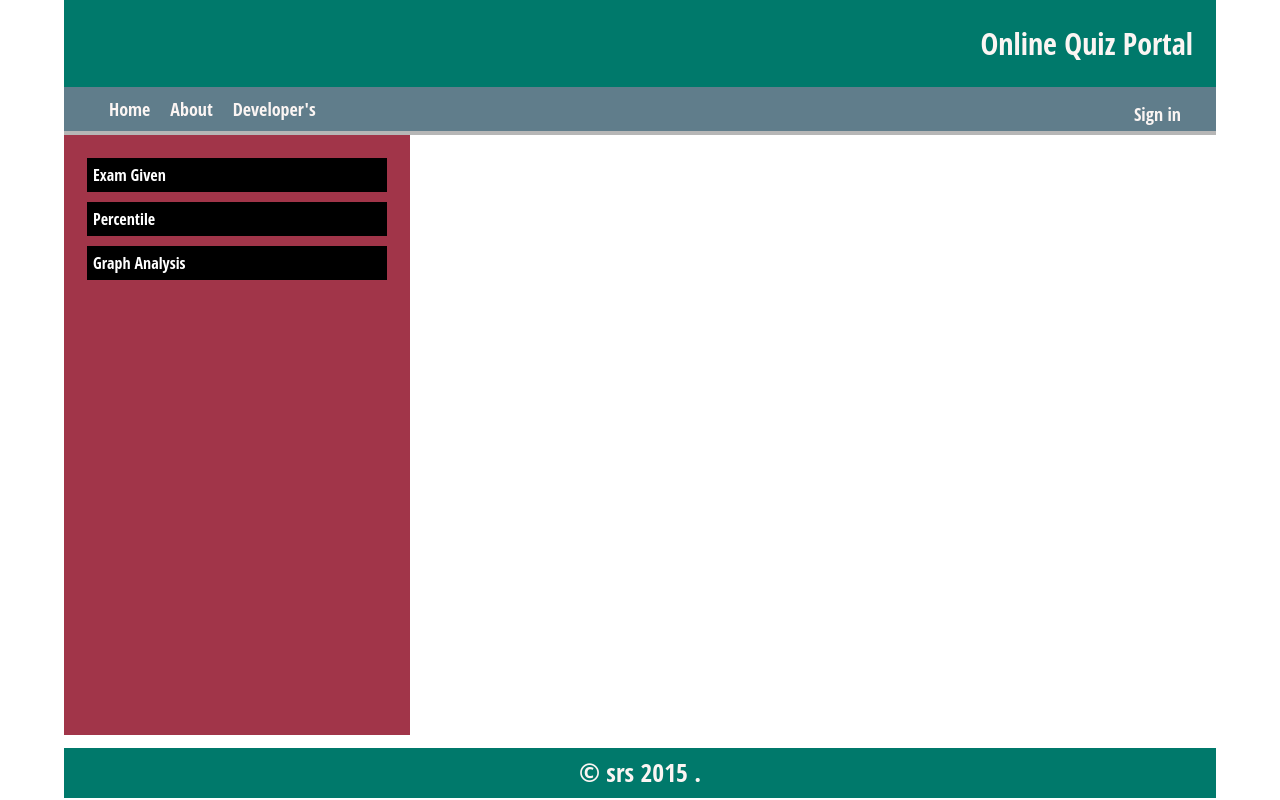
After one commit to rv1996/Online_quiz_portal, a PHP site: page /student_details.php in a window 1280 px wide. The commit adds this page. Run offline with PHP 8.4, Linux system fonts and the light colour scheme; some libraries are stand-ins or nearby versions.

Commit message:
basic of student details have made....

```diff
--- a/Page-heading.php
+++ b/Page-heading.php
@@ -1,2 +1,2 @@
-<div style="background:#00796B;color:#FBF5F3;width:100%;height:auto;font-size:45px;padding:1%;
-position:relative;font-family: 'Open Sans Condensed', arial, sans;"><center>Online Quiz Portal</center></div>
+<div style="background:#00796B;color:#FBF5F3;width:100%;height:auto;font-size:30px;padding:2%;
+text-align:right;padding-left:35px;min-width:400px;margin:auto;font-family: 'Open Sans Condensed', arial, sans;">Online Quiz Portal</div>
--- a/Student.php
+++ b/Student.php
@@ -120,7 +120,7 @@ include 'core.php';
 				<h2>Student Regitration Form</h2>
 				<?= $record_added;?>
 				<input class="f" type="text" name="student_number" placeholder="Student Number" ><?php echo $number_error.'<br>';?>
-				<input class="f" type="text" name="student_name" placeholder="Number"><?php echo $name_error.'<br>';?>
+				<input class="f" type="text" name="student_name" placeholder="Name"><?php echo $name_error.'<br>';?>
 				<input class="f" type="text"  name="student_year" placeholder="year"><?php echo $year_error.'<br>';?>
 				<input class="f" type="text" name="student_email" placeholder="Email"><?php echo $email_error.'<br>';?>
 				<input class="f" type="password" name="student_password" placeholder="Password"><?php echo $password_error.'<br>';?>
--- a/bottom-label.php
+++ b/bottom-label.php
@@ -1,3 +1,3 @@
 <div style="background:#00796B;width:90%;height:auto;
-font-size:2vw;padding:.6%;
+font-size:2vw;padding:.6%;min-width:400px;margin:auto;
 bottom:2px;position:fixed;color:#FBF5F3;font-family: 'Open Sans Condensed', arial, sans;"><center>&copy srs 2015 .</center></div>
--- /dev/null
+++ b/student_details.php
@@ -0,0 +1,78 @@
+<?php
+//student details form... regarding the exam which had been given by the individual student..
+
+include 'page-heading.php';
+include 'bottom-label.php';
+include 'navigation.php'
+
+?>
+
+<html>
+<head>
+	<link href="style.css" type="text/css" rel="stylesheet">
+	<script src = "javascript.js"></script>
+	<script src="https://ajax.googleapis.com/ajax/libs/jquery/1.11.3/jquery.min.js"></script>
+	<script>
+		$(document).ready(function(){
+
+			$("#exam").click(function(){
+				$("#slide-exam").slideToggle("slow");
+			})
+			$("#percent").click(function(){
+				$("#slide-percent").slideToggle("slow");
+			})
+			$("#graph").click(function(){
+				$("#slide-graph").slideToggle("slow");
+			})
+
+		});
+	</script>
+	<style>
+		nav{
+			background:#A13549;
+			color:white;
+			width:30%;
+			float:left;
+			height:75%;
+			padding:2%;
+		}
+		nav div:hover{
+			cursor:pointer;
+		}
+		nav div{
+			padding:4%;
+		}
+		nav div,nav span{
+			padding:2%;
+			display:block;
+			background:black;
+			margin-bottom:10px;
+		}
+		nav span{
+			font-size:large;
+			color:white;
+			display:none;
+			heigth:100px;
+		}
+
+
+	</style>
+
+</head>
+	<body>
+
+
+		<nav id="list">
+
+				<div id="exam">Exam Given</div>
+				<span id="slide-exam">Contain the details about the exam given </span>
+				<div id="percent">Percentile</div>
+				<span id="slide-percent">Contain the details about the percentage and high score</span>
+				<div id="graph">Graph Analysis</div>
+				<span id="slide-graph">Graphical analysis is shown here....</span>
+
+
+		</nav>
+	</body>
+
+</html>
--- a/style.css
+++ b/style.css
@@ -84,11 +127,12 @@
 		background:#607D8B;
 		font-size:large;
 
-		/*-webkit-transition: -webkit-transform 1s,background 1s;*/
+		-webkit-transition: ,background 1s;
 
 	}
+
 	#nav_side{
-		width:30%;
+		width:25%;
 		margin-right:10px;
 		margin-top:5px;
 		float:right;
@@ -98,6 +142,9 @@
 
 
 	#nav{
+		padding:5px;
+		margin:auto;
+		min-width:400px;
 		background:#607D8B;
 		width:100%;
 		float:right;
```
Also changed, not shown: other parts of style.css (+48 -5 lines), Developer.php (+46 -3 lines), cover.php (+3 -4 lines).
